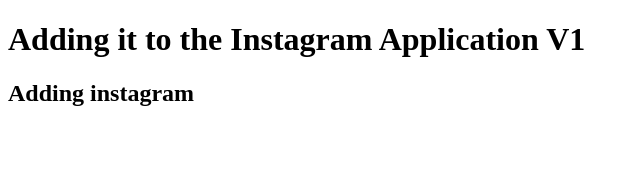
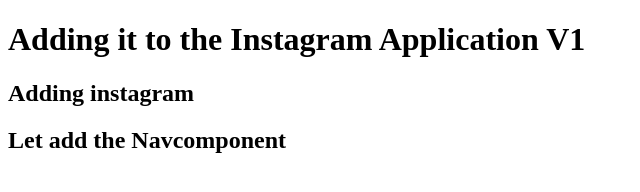
Before and after one commit to Amrikghosh20000/InstagramApplication, a plain HTML site: page index.html in a window 1280 px wide. Shown: the whole page, without its empty margins (0-640 px from the left). Drawn offline with Linux system fonts and the light colour scheme.

```diff
--- a/index.html
+++ b/index.html
@@ -8,5 +8,6 @@
 <body>
     <h1>Adding it to the Instagram Application V1</h1>
     <h2>Adding instagram</h2>
+    <h2>Let add the Navcomponent</h2>
 </body>
 </html>
```
